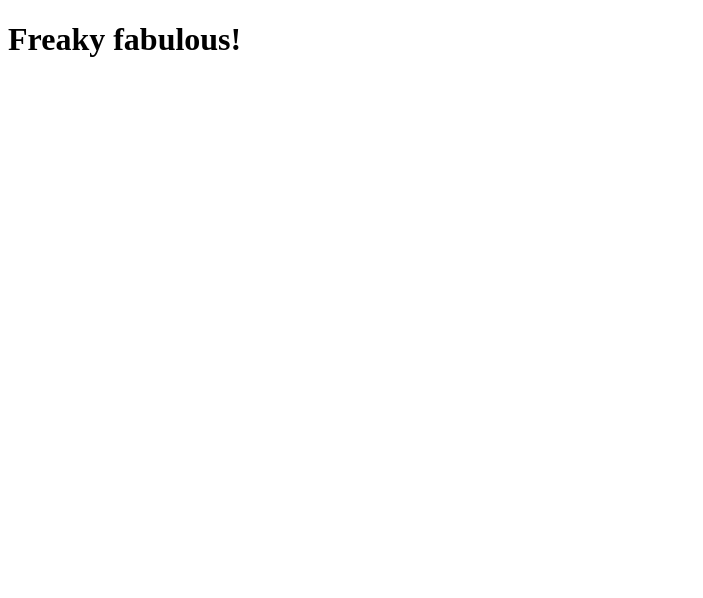
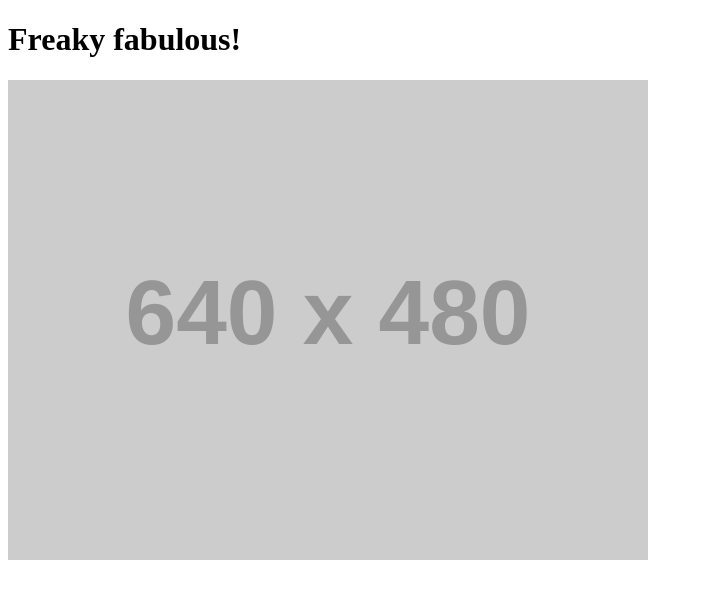
Before and after one commit to rtublen/FreakyFashion, a plain HTML site: page index.html in a window 1280 px wide. Shown: the whole page, without its empty margins (0-703 px from the left). Drawn offline with Linux system fonts and the light colour scheme; placeholder pictures from the web are drawn by us.

Commit message:
Change tittle to Freaky Fashion and img to hero

```diff
--- a/index.html
+++ b/index.html
@@ -3,11 +3,12 @@
 <head>
     <meta charset="UTF-8">
     <meta name="viewport" content="width=, initial-scale=1.0">
-    <title>Document</title>
+    <title>Freaky Fashion</title>
 </head>
 <body>
     <div class ="Hero">
 <h1>Freaky fabulous!</h1>
         </div>
+        <img src=https://via.placeholder.com/640x480?text=Hero>
 </body>
 </html>
```
